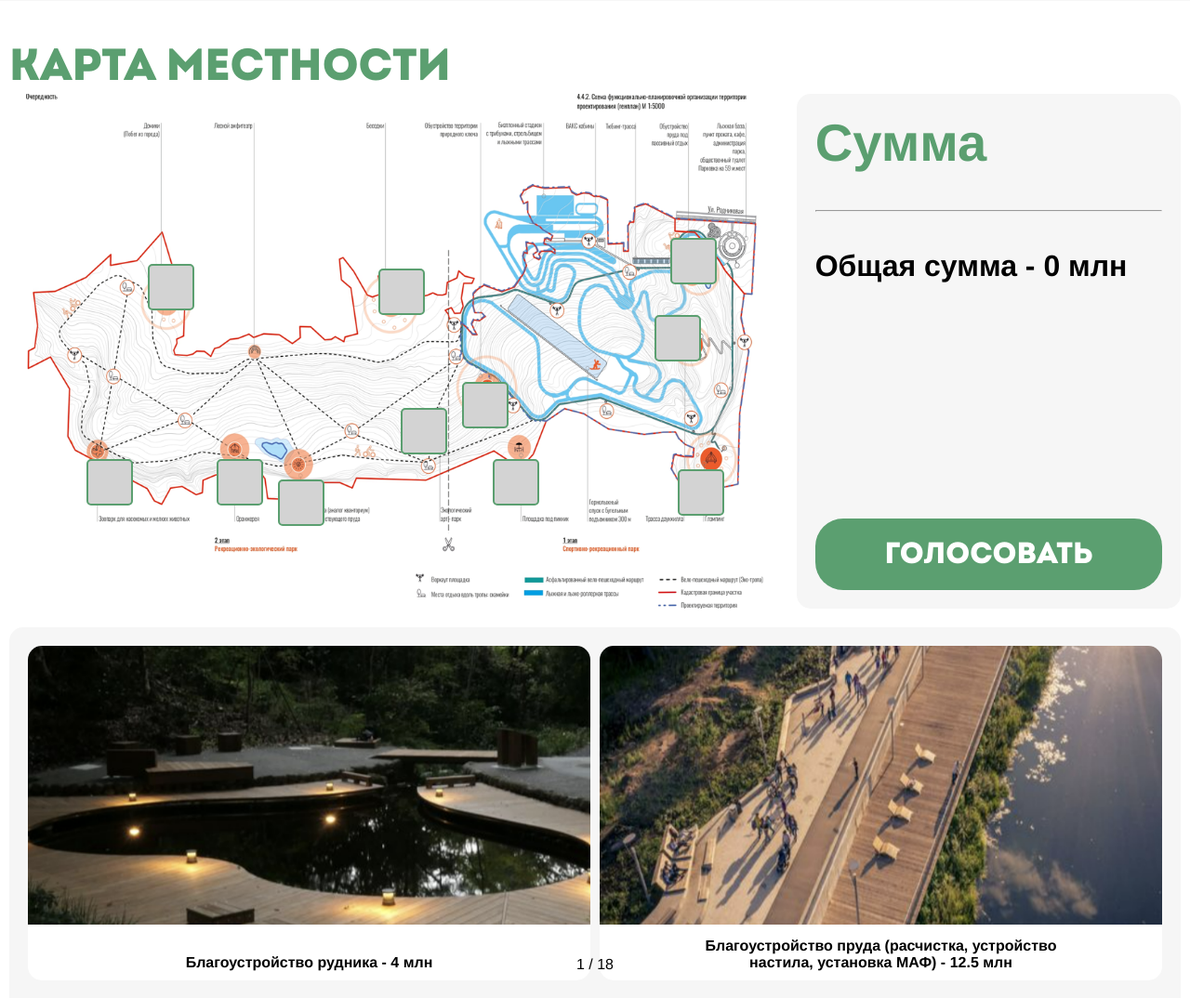
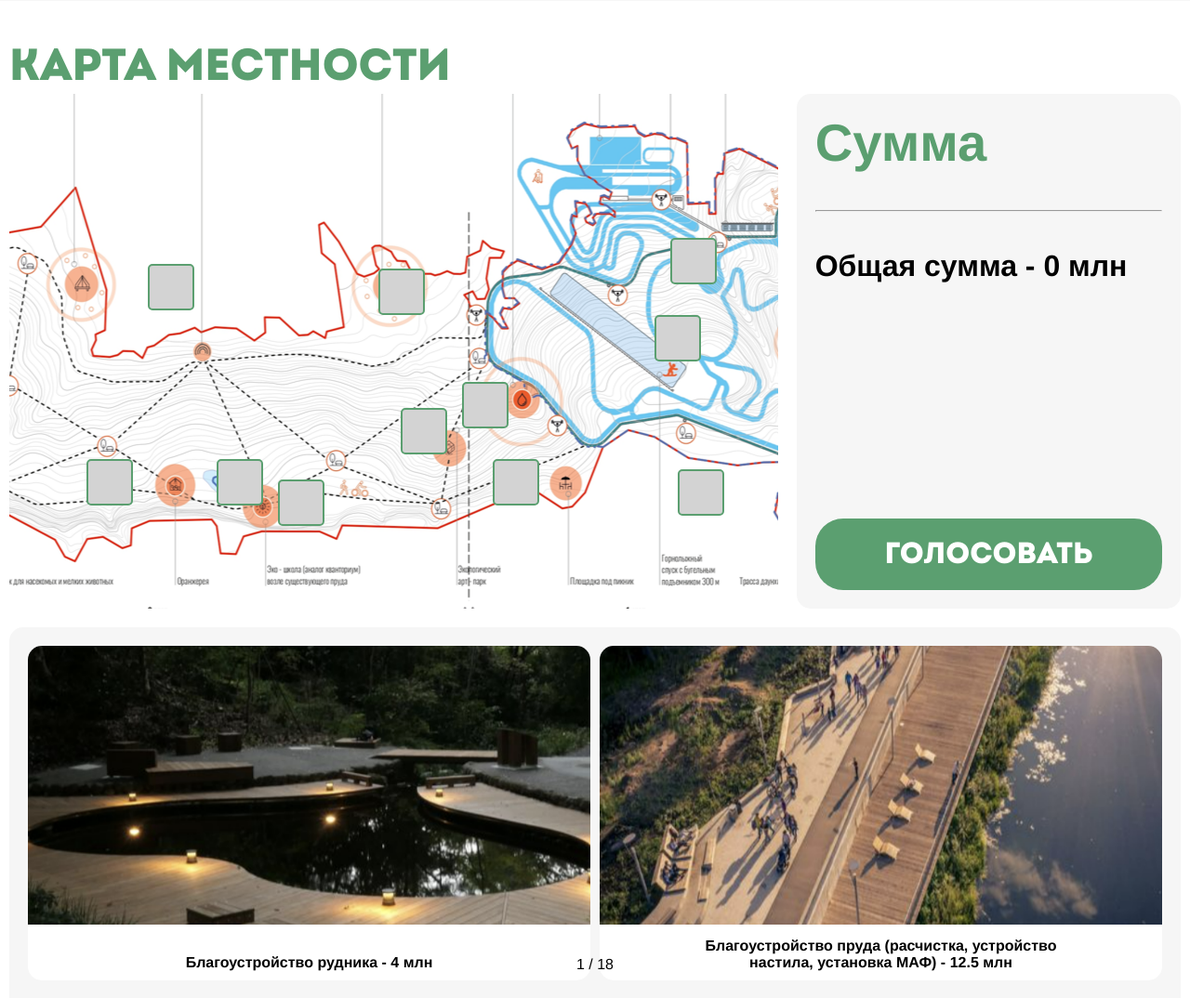
Before and after one commit to Rayten225/hacaton2024-stars_uvals, a PHP site: page / in a window 1280 px wide. Shown: the part 2883-3957 px from the top of the page at 93% size. Run offline with PHP 8.4, Linux system fonts and the light colour scheme; data that the repository does not hold is empty; some libraries are stand-ins or nearby versions.

Commit message:
uga buga

```diff
--- a/css/style.css
+++ b/css/style.css
@@ -518,10 +518,10 @@ main .map .container .map__wraper .map__blocks {
 }
 main .map .container .map__wraper .map__blocks .map__block {
   background-image: url("../img/map.png");
-  background-size: cover;
+  background-repeat: no-repeat;
   background-position: center;
   width: 100%;
-  height: 100%;
+  height: auto;
   border-radius: 15px;
   position: relative;
 }
```
